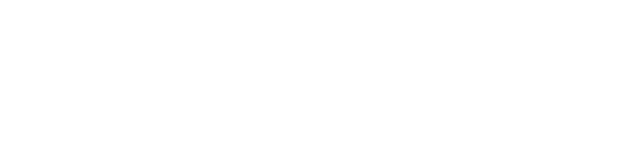
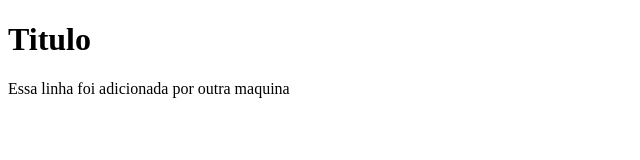
Before and after one commit to jeadamek/teste-ssh, a plain HTML site: page index.html in a window 1280 px wide. Shown: the whole page, without its empty margins (0-640 px from the left). Drawn offline with Linux system fonts and the light colour scheme.

Commit message:
add paragraph

```diff
--- a/index.html
+++ b/index.html
@@ -7,6 +7,7 @@
   <title>Git no VSCode</title>
 </head>
 <body>
-
+  <h1>Titulo</h1>
+  <p>Essa linha foi adicionada por outra maquina</p>
 </body>
 </html>
```
